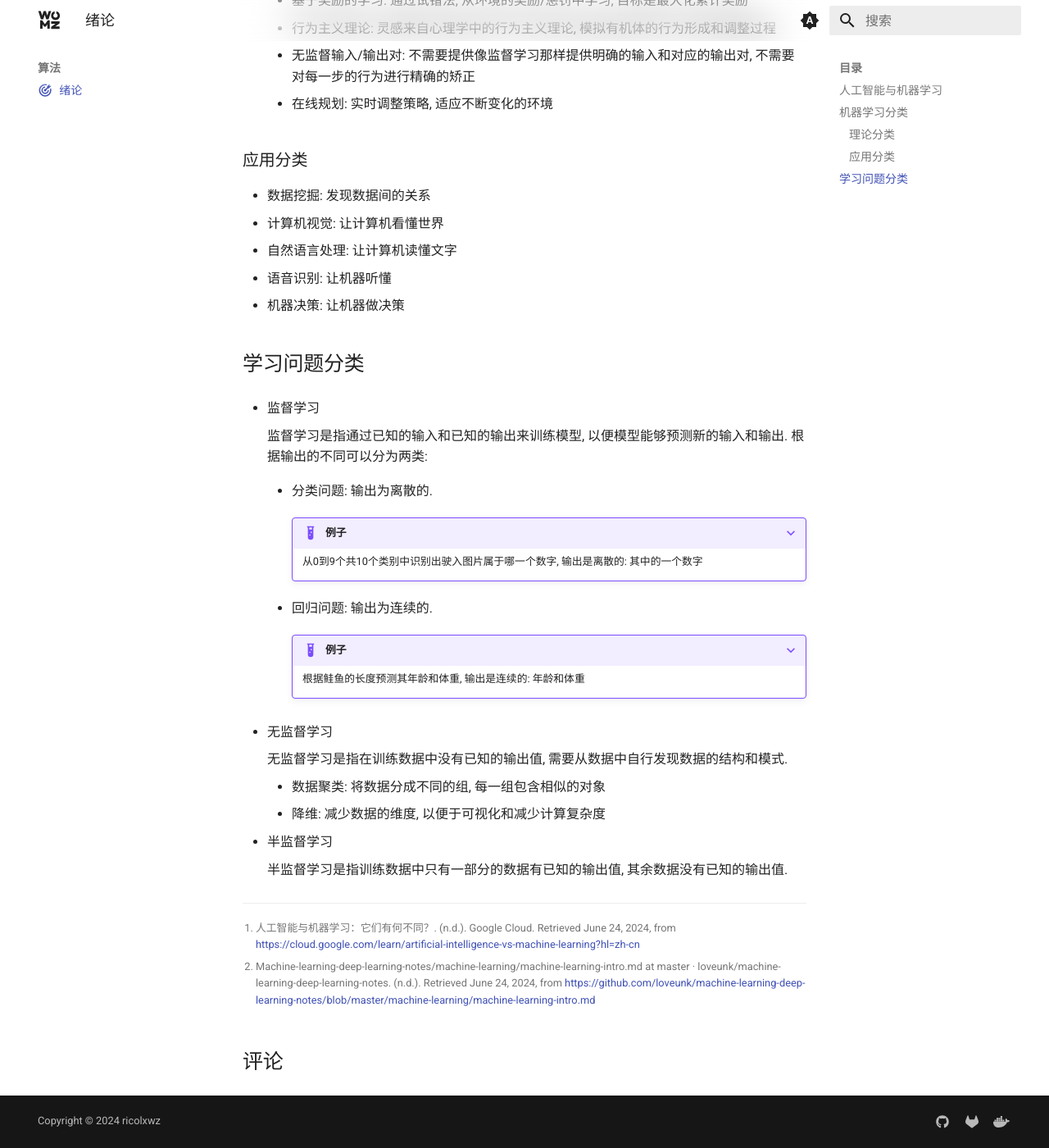
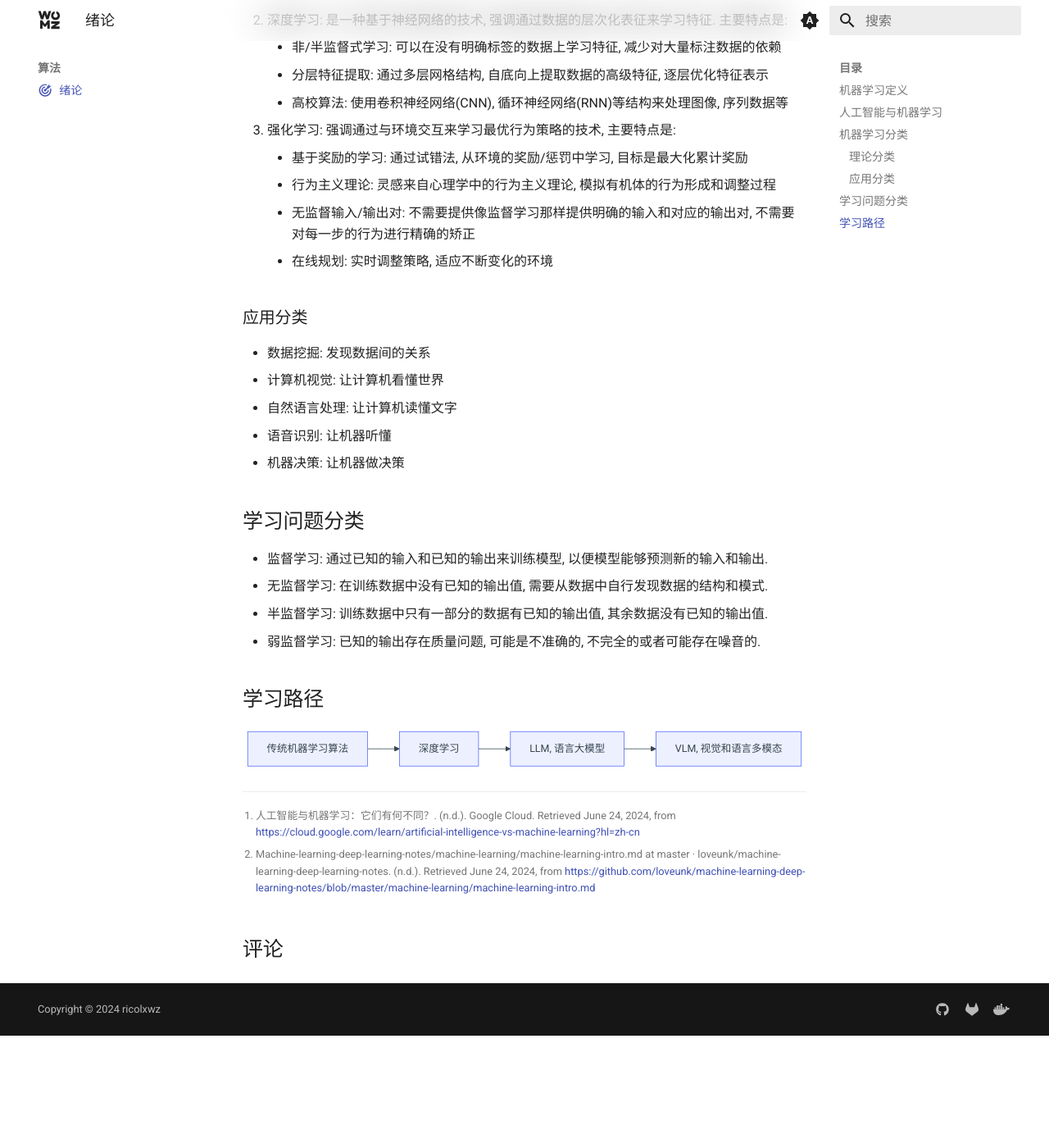
Before and after one commit to sigmax01/ml, an MkDocs documentation site: the page built from docs/算法/绪论.md, in a window 1280 px wide and 1400 px high, scrolled down 986 px. Shown: the whole window at 82% size. Built offline with MkDocs 1.6.1 and Material for MkDocs 9.7.7, drawn with Linux system fonts in a browser that asks for light colours; comment, search, counter and statistics services are not loaded; after the commit the page ends 2249 px from its top, so only the background shows below that; some of the changed text lies outside the part shown.

Commit message:
Update documentation with information on supervised, unsupervised, and semi-supervised learning

````diff
--- a/docs/算法/绪论.md
+++ b/docs/算法/绪论.md
@@ -3,6 +3,13 @@ title: 绪论
 icon: material/bullseye-arrow
 comments: true
 ---
+
+## 机器学习定义
+
+- 机器学习是不显式地编程赋予计算机能力的研究领域
+- 机器学习研究的是从数据中产生模型的算法
+
+通俗的理解就是: 根据已知的数据, 学习一个决策函数, 使其可以对未来的数据作出预测或判断.
 
 ## 人工智能与机器学习[^1]
 
@@ -42,34 +49,19 @@ comments: true
 
 ## 学习问题分类
 
-- 监督学习
+- 监督学习: 通过已知的输入和已知的输出来训练模型, 以便模型能够预测新的输入和输出.
+- 无监督学习: 在训练数据中没有已知的输出值, 需要从数据中自行发现数据的结构和模式.
+- 半监督学习: 训练数据中只有一部分的数据有已知的输出值, 其余数据没有已知的输出值.
+- 弱监督学习: 已知的输出存在质量问题, 可能是不准确的, 不完全的或者可能存在噪音的.
 
-    监督学习是指通过已知的输入和已知的输出来训练模型, 以便模型能够预测新的输入和输出. 根据输出的不同可以分为两类:
+## 学习路径
 
-    - 分类问题: 输出为离散的.
-
-        ???+ example "例子"
-
-            从0到9个共10个类别中识别出驶入图片属于哪一个数字, 输出是离散的: 其中的一个数字
-
-    - 回归问题: 输出为连续的.
-
-        ???+ example "例子"
-
-            根据鲑鱼的长度预测其年龄和体重, 输出是连续的: 年龄和体重
-
-- 无监督学习
-
-    无监督学习是指在训练数据中没有已知的输出值, 需要从数据中自行发现数据的结构和模式.
-
-    - 数据聚类: 将数据分成不同的组, 每一组包含相似的对象
-    - 降维: 减少数据的维度, 以便于可视化和减少计算复杂度
-
-- 半监督学习
-
-    半监督学习是指训练数据中只有一部分的数据有已知的输出值, 其余数据没有已知的输出值.
-
-
+``` mermaid
+graph LR
+  A[传统机器学习算法] --> B[深度学习];
+  B --> C[LLM, 语言大模型];
+  C --> D[VLM, 视觉和语言多模态];
+```
 
 [^1]: 人工智能与机器学习：它们有何不同？. (n.d.). Google Cloud. Retrieved June 24, 2024, from https://cloud.google.com/learn/artificial-intelligence-vs-machine-learning?hl=zh-cn
 [^2]: Machine-learning-deep-learning-notes/machine-learning/machine-learning-intro.md at master · loveunk/machine-learning-deep-learning-notes. (n.d.). Retrieved June 24, 2024, from https://github.com/loveunk/machine-learning-deep-learning-notes/blob/master/machine-learning/machine-learning-intro.md
````
